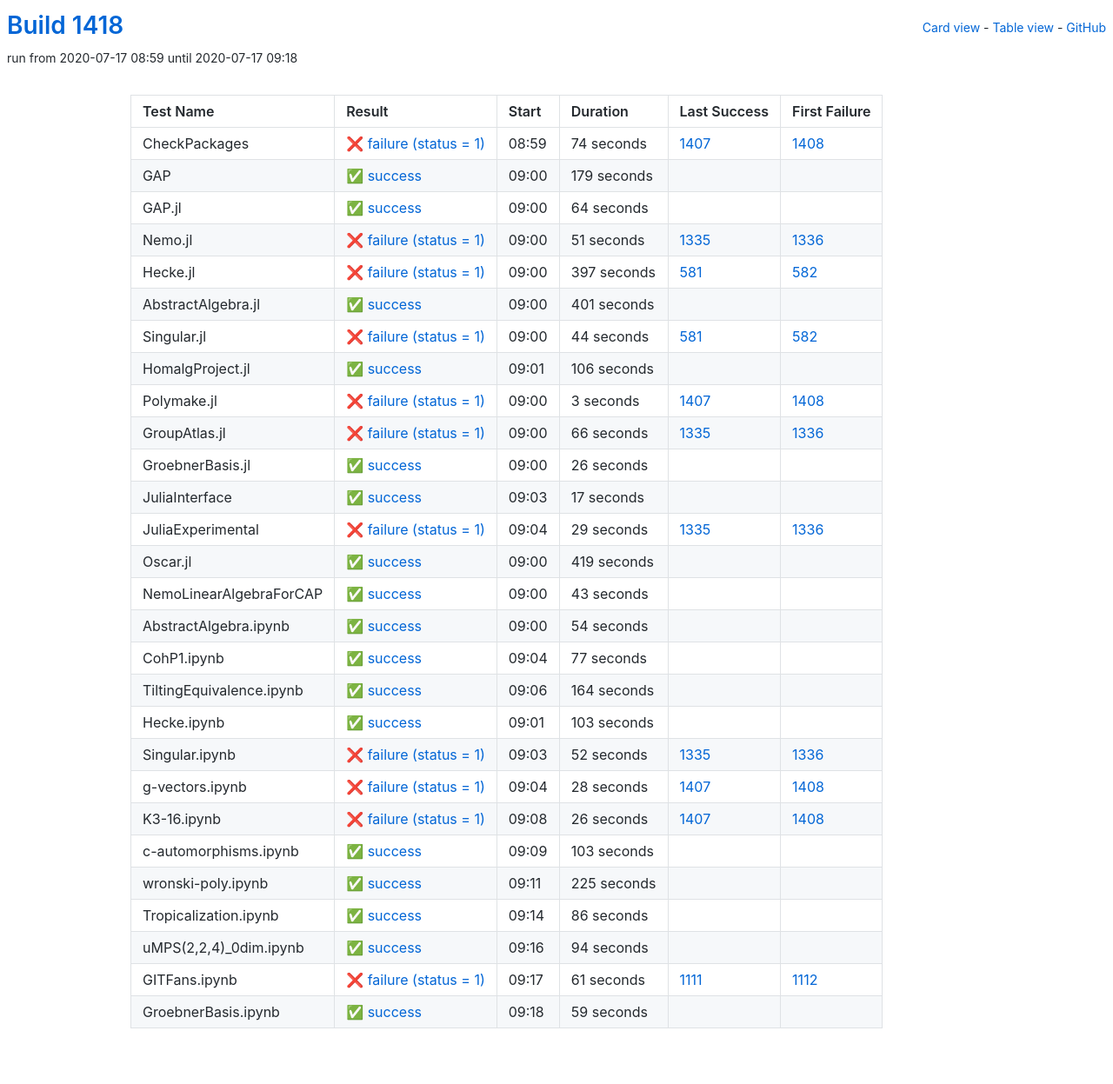
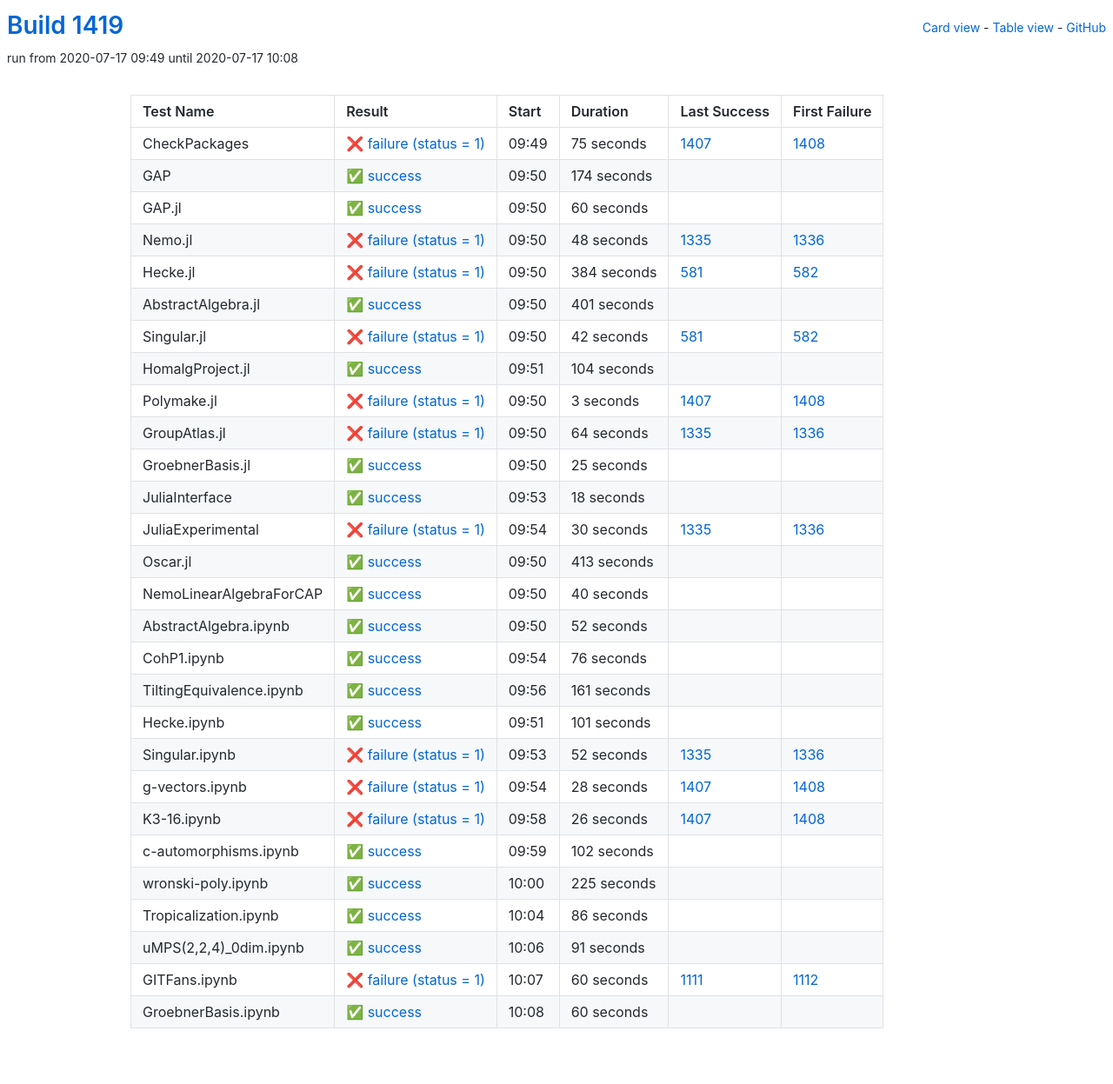
Before and after one commit to oscar-system/oscar-ci-status-1.4, a Jekyll site: the page built from table.html, in a window 1280 px wide. Shown: the whole page at 87% size. Built offline with Jekyll 4.4.1, drawn with Linux system fonts in a browser that asks for light colours.

Commit message:
Build #1419

```diff
--- a/_data/ci.yml
+++ b/_data/ci.yml
@@ -1,6 +1,6 @@
 ---
-build: 1418
-build_url: https://oscarci.mathematik.uni-kl.de/job/oscar-julia-1.4/1418/
+build: 1419
+build_url: https://oscarci.mathematik.uni-kl.de/job/oscar-julia-1.4/1419/
 job: oscar-julia-1.4
 organization: oscar-system
 repo: oscar-ci-status-1.4
@@ -8,68 +8,68 @@ repourl: https://github.com/oscar-system/oscar-ci-status-1.4
 tests:
 - name: CheckPackages
   id: checkpackages
-  log: https://oscarci.mathematik.uni-kl.de/job/oscar-julia-1.4/1418/artifact/logs/build-1418/CheckPackages.log
-  start: 2020-07-17 08:59
+  log: https://oscarci.mathematik.uni-kl.de/job/oscar-julia-1.4/1419/artifact/logs/build-1419/CheckPackages.log
+  start: 2020-07-17 09:49
   success: false
   exitcode: 1
   status: failure
-  duration: 74
+  duration: 75
   last_success: 1407
   last_success_url: https://oscarci.mathematik.uni-kl.de/job/oscar-julia-1.4/1407/
   first_failure: 1408
   first_failure_url: https://oscarci.mathematik.uni-kl.de/job/oscar-julia-1.4/1408/
 - name: GAP
   id: gap
-  log: https://oscarci.mathematik.uni-kl.de/job/oscar-julia-1.4/1418/artifact/logs/build-1418/GAP.log
-  start: 2020-07-17 09:00
+  log: https://oscarci.mathematik.uni-kl.de/job/oscar-julia-1.4/1419/artifact/logs/build-1419/GAP.log
+  start: 2020-07-17 09:50
   success: true
   exitcode: 0
   status: success
-  duration: 179
+  duration: 174
   last_success: false
   last_success_url:
   first_failure: false
   first_failure_url:
 - name: GAP.jl
   id: gap-jl
-  log: https://oscarci.mathematik.uni-kl.de/job/oscar-julia-1.4/1418/artifact/logs/build-1418/GAP.jl.log
-  start: 2020-07-17 09:00
+  log: https://oscarci.mathematik.uni-kl.de/job/oscar-julia-1.4/1419/artifact/logs/build-1419/GAP.jl.log
+  start: 2020-07-17 09:50
   success: true
   exitcode: 0
   status: success
-  duration: 64
+  duration: 60
   last_success: false
   last_success_url:
   first_failure: false
   first_failure_url:
 - name: Nemo.jl
   id: nemo-jl
-  log: https://oscarci.mathematik.uni-kl.de/job/oscar-julia-1.4/1418/artifact/logs/build-1418/Nemo.jl.log
-  start: 2020-07-17 09:00
+  log: https://oscarci.mathematik.uni-kl.de/job/oscar-julia-1.4/1419/artifact/logs/build-1419/Nemo.jl.log
+  start: 2020-07-17 09:50
   success: false
   exitcode: 1
   status: failure
-  duration: 51
+  duration: 48
   last_success: 1335
   last_success_url: https://oscarci.mathematik.uni-kl.de/job/oscar-julia-1.4/1335/
   first_failure: 1336
   first_failure_url: https://oscarci.mathematik.uni-kl.de/job/oscar-julia-1.4/1336/
 - name: Hecke.jl
   id: hecke-jl
-  log: https://oscarci.mathematik.uni-kl.de/job/oscar-julia-1.4/1418/artifact/logs/build-1418/Hecke.jl.log
-  start: 2020-07-17 09:00
+  log: https://oscarci.mathematik.uni-kl.de/job/oscar-julia-1.4/1419/artifact/logs/build-1419/Hecke.jl.log
+  start: 2020-07-17 09:50
   success: false
   exitcode: 1
   status: failure
-  duration: 397
+  duration: 384
   last_success: 581
   last_success_url: https://oscarci.mathematik.uni-kl.de/job/oscar-julia-1.4/581/
   first_failure: 582
   first_failure_url: https://oscarci.mathematik.uni-kl.de/job/oscar-julia-1.4/582/
 - name: AbstractAlgebra.jl
   id: abstractalgebra-jl
-  log: https://oscarci.mathematik.uni-kl.de/job/oscar-julia-1.4/1418/artifact/logs/build-1418/AbstractAlgebra.jl.log
-  start: 2020-07-17 09:00
+  log: https://oscarci.mathematik.uni-kl.de/job/oscar-julia-1.4/1419/artifact/logs/build-1419/AbstractAlgebra.jl.log
+  start: 2020-07-17 09:50
   success: true
   exitcode: 0
   status: success
@@ -80,32 +80,32 @@ tests:
   first_failure_url:
 - name: Singular.jl
   id: singular-jl
-  log: https://oscarci.mathematik.uni-kl.de/job/oscar-julia-1.4/1418/artifact/logs/build-1418/Singular.jl.log
-  start: 2020-07-17 09:00
+  log: https://oscarci.mathematik.uni-kl.de/job/oscar-julia-1.4/1419/artifact/logs/build-1419/Singular.jl.log
+  start: 2020-07-17 09:50
   success: false
   exitcode: 1
   status: failure
-  duration: 44
+  duration: 42
   last_success: 581
   last_success_url: https://oscarci.mathematik.uni-kl.de/job/oscar-julia-1.4/581/
   first_failure: 582
   first_failure_url: https://oscarci.mathematik.uni-kl.de/job/oscar-julia-1.4/582/
 - name: HomalgProject.jl
   id: homalgproject-jl
-  log: https://oscarci.mathematik.uni-kl.de/job/oscar-julia-1.4/1418/artifact/logs/build-1418/HomalgProject.jl.log
-  start: 2020-07-17 09:01
+  log: https://oscarci.mathematik.uni-kl.de/job/oscar-julia-1.4/1419/artifact/logs/build-1419/HomalgProject.jl.log
+  start: 2020-07-17 09:51
   success: true
   exitcode: 0
   status: success
-  duration: 106
+  duration: 104
   last_success: false
   last_success_url:
   first_failure: false
   first_failure_url:
 - name: Polymake.jl
   id: polymake-jl
-  log: https://oscarci.mathematik.uni-kl.de/job/oscar-julia-1.4/1418/artifact/logs/build-1418/Polymake.jl.log
-  start: 2020-07-17 09:00
+  log: https://oscarci.mathematik.uni-kl.de/job/oscar-julia-1.4/1419/artifact/logs/build-1419/Polymake.jl.log
+  start: 2020-07-17 09:50
   success: false
   exitcode: 1
   status: failure
@@ -116,128 +116,128 @@ tests:
   first_failure_url: https://oscarci.mathematik.uni-kl.de/job/oscar-julia-1.4/1408/
 - name: GroupAtlas.jl
   id: groupatlas-jl
-  log: https://oscarci.mathematik.uni-kl.de/job/oscar-julia-1.4/1418/artifact/logs/build-1418/GroupAtlas.jl.log
-  start: 2020-07-17 09:00
+  log: https://oscarci.mathematik.uni-kl.de/job/oscar-julia-1.4/1419/artifact/logs/build-1419/GroupAtlas.jl.log
+  start: 2020-07-17 09:50
   success: false
   exitcode: 1
   status: failure
-  duration: 66
+  duration: 64
   last_success: 1335
   last_success_url: https://oscarci.mathematik.uni-kl.de/job/oscar-julia-1.4/1335/
   first_failure: 1336
   first_failure_url: https://oscarci.mathematik.uni-kl.de/job/oscar-julia-1.4/1336/
 - name: GroebnerBasis.jl
   id: groebnerbasis-jl
-  log: https://oscarci.mathematik.uni-kl.de/job/oscar-julia-1.4/1418/artifact/logs/build-1418/GroebnerBasis.jl.log
-  start: 2020-07-17 09:00
+  log: https://oscarci.mathematik.uni-kl.de/job/oscar-julia-1.4/1419/artifact/logs/build-1419/GroebnerBasis.jl.log
+  start: 2020-07-17 09:50
   success: true
   exitcode: 0
   status: success
-  duration: 26
+  duration: 25
   last_success: false
   last_success_url:
   first_failure: false
   first_failure_url:
 - name: JuliaInterface
   id: juliainterface
-  log: https://oscarci.mathematik.uni-kl.de/job/oscar-julia-1.4/1418/artifact/logs/build-1418/JuliaInterface.log
-  start: 2020-07-17 09:03
+  log: https://oscarci.mathematik.uni-kl.de/job/oscar-julia-1.4/1419/artifact/logs/build-1419/JuliaInterface.log
+  start: 2020-07-17 09:53
   success: true
   exitcode: 0
   status: success
-  duration: 17
+  duration: 18
   last_success: false
   last_success_url:
   first_failure: false
   first_failure_url:
 - name: JuliaExperimental
   id: juliaexperimental
-  log: https://oscarci.mathematik.uni-kl.de/job/oscar-julia-1.4/1418/artifact/logs/build-1418/JuliaExperimental.log
-  start: 2020-07-17 09:04
+  log: https://oscarci.mathematik.uni-kl.de/job/oscar-julia-1.4/1419/artifact/logs/build-1419/JuliaExperimental.log
+  start: 2020-07-17 09:54
   success: false
   exitcode: 1
   status: failure
-  duration: 29
+  duration: 30
   last_success: 1335
   last_success_url: https://oscarci.mathematik.uni-kl.de/job/oscar-julia-1.4/1335/
   first_failure: 1336
   first_failure_url: https://oscarci.mathematik.uni-kl.de/job/oscar-julia-1.4/1336/
 - name: Oscar.jl
   id: oscar-jl
-  log: https://oscarci.mathematik.uni-kl.de/job/oscar-julia-1.4/1418/artifact/logs/build-1418/Oscar.jl.log
-  start: 2020-07-17 09:00
+  log: https://oscarci.mathematik.uni-kl.de/job/oscar-julia-1.4/1419/artifact/logs/build-1419/Oscar.jl.log
+  start: 2020-07-17 09:50
   success: true
   exitcode: 0
   status: success
-  duration: 419
+  duration: 413
   last_success: false
   last_success_url:
   first_failure: false
   first_failure_url:
 - name: NemoLinearAlgebraForCAP
   id: nemolinearalgebraforcap
-  log: https://oscarci.mathematik.uni-kl.de/job/oscar-julia-1.4/1418/artifact/logs/build-1418/NemoLinearAlgebraForCAP.log
-  start: 2020-07-17 09:00
+  log: https://oscarci.mathematik.uni-kl.de/job/oscar-julia-1.4/1419/artifact/logs/build-1419/NemoLinearAlgebraForCAP.log
+  start: 2020-07-17 09:50
   success: true
   exitcode: 0
   status: success
-  duration: 43
+  duration: 40
   last_success: false
   last_success_url:
   first_failure: false
   first_failure_url:
 - name: AbstractAlgebra.ipynb
   id: abstractalgebra-ipynb
-  log: https://oscarci.mathematik.uni-kl.de/job/oscar-julia-1.4/1418/artifact/logs/build-1418/AbstractAlgebra.ipynb.log
-  start: 2020-07-17 09:00
+  log: https://oscarci.mathematik.uni-kl.de/job/oscar-julia-1.4/1419/artifact/logs/build-1419/AbstractAlgebra.ipynb.log
+  start: 2020-07-17 09:50
   success: true
   exitcode: 0
   status: success
-  duration: 54
+  duration: 52
   last_success: false
   last_success_url:
   first_failure: false
   first_failure_url:
 - name: CohP1.ipynb
   id: cohp1-ipynb
-  log: https://oscarci.mathematik.uni-kl.de/job/oscar-julia-1.4/1418/artifact/logs/build-1418/CohP1.ipynb.log
-  start: 2020-07-17 09:04
+  log: https://oscarci.mathematik.uni-kl.de/job/oscar-julia-1.4/1419/artifact/logs/build-1419/CohP1.ipynb.log
+  start: 2020-07-17 09:54
   success: true
   exitcode: 0
   status: success
-  duration: 77
+  duration: 76
   last_success: false
   last_success_url:
   first_failure: false
   first_failure_url:
 - name: TiltingEquivalence.ipynb
   id: tiltingequivalence-ipynb
-  log: https://oscarci.mathematik.uni-kl.de/job/oscar-julia-1.4/1418/artifact/logs/build-1418/TiltingEquivalence.ipynb.log
-  start: 2020-07-17 09:06
+  log: https://oscarci.mathematik.uni-kl.de/job/oscar-julia-1.4/1419/artifact/logs/build-1419/TiltingEquivalence.ipynb.log
+  start: 2020-07-17 09:56
   success: true
   exitcode: 0
   status: success
-  duration: 164
+  duration: 161
   last_success: false
   last_success_url:
   first_failure: false
   first_failure_url:
 - name: Hecke.ipynb
   id: hecke-ipynb
-  log: https://oscarci.mathematik.uni-kl.de/job/oscar-julia-1.4/1418/artifact/logs/build-1418/Hecke.ipynb.log
-  start: 2020-07-17 09:01
+  log: https://oscarci.mathematik.uni-kl.de/job/oscar-julia-1.4/1419/artifact/logs/build-1419/Hecke.ipynb.log
+  start: 2020-07-17 09:51
   success: true
   exitcode: 0
   status: success
-  duration: 103
+  duration: 101
   last_success: false
   last_success_url:
   first_failure: false
   first_failure_url:
 - name: Singular.ipynb
   id: singular-ipynb
-  log: https://oscarci.mathematik.uni-kl.de/job/oscar-julia-1.4/1418/artifact/logs/build-1418/Singular.ipynb.log
-  start: 2020-07-17 09:03
+  log: https://oscarci.mathematik.uni-kl.de/job/oscar-julia-1.4/1419/artifact/logs/build-1419/Singular.ipynb.log
+  start: 2020-07-17 09:53
   success: false
   exitcode: 1
   status: failure
@@ -248,8 +248,8 @@ tests:
   first_failure_url: https://oscarci.mathematik.uni-kl.de/job/oscar-julia-1.4/1336/
 - name: g-vectors.ipynb
   id: g-vectors-ipynb
-  log: https://oscarci.mathematik.uni-kl.de/job/oscar-julia-1.4/1418/artifact/logs/build-1418/g-vectors.ipynb.log
-  start: 2020-07-17 09:04
+  log: https://oscarci.mathematik.uni-kl.de/job/oscar-julia-1.4/1419/artifact/logs/build-1419/g-vectors.ipynb.log
+  start: 2020-07-17 09:54
   success: false
   exitcode: 1
   status: failure
@@ -260,8 +260,8 @@ tests:
   first_failure_url: https://oscarci.mathematik.uni-kl.de/job/oscar-julia-1.4/1408/
 - name: K3-16.ipynb
   id: k3-16-ipynb
-  log: https://oscarci.mathematik.uni-kl.de/job/oscar-julia-1.4/1418/artifact/logs/build-1418/K3-16.ipynb.log
-  start: 2020-07-17 09:08
+  log: https://oscarci.mathematik.uni-kl.de/job/oscar-julia-1.4/1419/artifact/logs/build-1419/K3-16.ipynb.log
+  start: 2020-07-17 09:58
   success: false
   exitcode: 1
   status: failure
@@ -272,20 +272,20 @@ tests:
   first_failure_url: https://oscarci.mathematik.uni-kl.de/job/oscar-julia-1.4/1408/
 - name: c-automorphisms.ipynb
   id: c-automorphisms-ipynb
-  log: https://oscarci.mathematik.uni-kl.de/job/oscar-julia-1.4/1418/artifact/logs/build-1418/c-automorphisms.ipynb.log
-  start: 2020-07-17 09:09
+  log: https://oscarci.mathematik.uni-kl.de/job/oscar-julia-1.4/1419/artifact/logs/build-1419/c-automorphisms.ipynb.log
+  start: 2020-07-17 09:59
   success: true
   exitcode: 0
   status: success
-  duration: 103
+  duration: 102
   last_success: false
   last_success_url:
   first_failure: false
   first_failure_url:
 - name: wronski-poly.ipynb
   id: wronski-poly-ipynb
-  log: https://oscarci.mathematik.uni-kl.de/job/oscar-julia-1.4/1418/artifact/logs/build-1418/wronski-poly.ipynb.log
-  start: 2020-07-17 09:11
+  log: https://oscarci.mathematik.uni-kl.de/job/oscar-julia-1.4/1419/artifact/logs/build-1419/wronski-poly.ipynb.log
+  start: 2020-07-17 10:00
   success: true
   exitcode: 0
   status: success
@@ -296,8 +296,8 @@ tests:
   first_failure_url:
 - name: Tropicalization.ipynb
   id: tropicalization-ipynb
-  log: https://oscarci.mathematik.uni-kl.de/job/oscar-julia-1.4/1418/artifact/logs/build-1418/Tropicalization.ipynb.log
-  start: 2020-07-17 09:14
+  log: https://oscarci.mathematik.uni-kl.de/job/oscar-julia-1.4/1419/artifact/logs/build-1419/Tropicalization.ipynb.log
+  start: 2020-07-17 10:04
   success: true
   exitcode: 0
   status: success
@@ -308,36 +308,36 @@ tests:
   first_failure_url:
 - name: uMPS(2,2,4)_0dim.ipynb
   id: umps-2-2-4-0dim-ipynb
-  log: https://oscarci.mathematik.uni-kl.de/job/oscar-julia-1.4/1418/artifact/logs/build-1418/uMPS-2-2-4-_0dim.ipynb.log
-  start: 2020-07-17 09:16
+  log: https://oscarci.mathematik.uni-kl.de/job/oscar-julia-1.4/1419/artifact/logs/build-1419/uMPS-2-2-4-_0dim.ipynb.log
+  start: 2020-07-17 10:06
   success: true
   exitcode: 0
   status: success
-  duration: 94
+  duration: 91
   last_success: false
   last_success_url:
   first_failure: false
   first_failure_url:
 - name: GITFans.ipynb
   id: gitfans-ipynb
-  log: https://oscarci.mathematik.uni-kl.de/job/oscar-julia-1.4/1418/artifact/logs/build-1418/GITFans.ipynb.log
-  start: 2020-07-17 09:17
+  log: https://oscarci.mathematik.uni-kl.de/job/oscar-julia-1.4/1419/artifact/logs/build-1419/GITFans.ipynb.log
+  start: 2020-07-17 10:07
   success: false
   exitcode: 1
   status: failure
-  duration: 61
+  duration: 60
   last_success: 1111
   last_success_url: https://oscarci.mathematik.uni-kl.de/job/oscar-julia-1.4/1111/
   first_failure: 1112
   first_failure_url: https://oscarci.mathematik.uni-kl.de/job/oscar-julia-1.4/1112/
 - name: GroebnerBasis.ipynb
   id: groebnerbasis-ipynb
-  log: https://oscarci.mathematik.uni-kl.de/job/oscar-julia-1.4/1418/artifact/logs/build-1418/GroebnerBasis.ipynb.log
-  start: 2020-07-17 09:18
+  log: https://oscarci.mathematik.uni-kl.de/job/oscar-julia-1.4/1419/artifact/logs/build-1419/GroebnerBasis.ipynb.log
+  start: 2020-07-17 10:08
   success: true
   exitcode: 0
   status: success
-  duration: 59
+  duration: 60
   last_success: false
   last_success_url:
   first_failure: false
```
Also changed, not shown: README.md.
